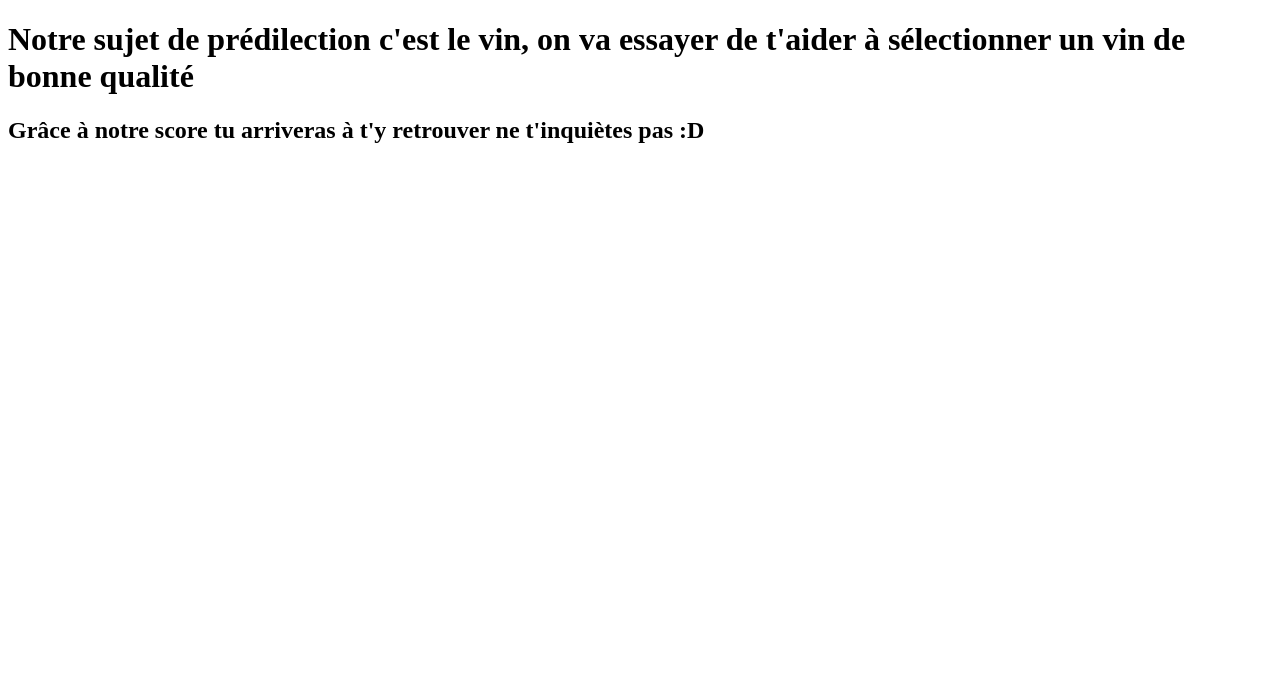
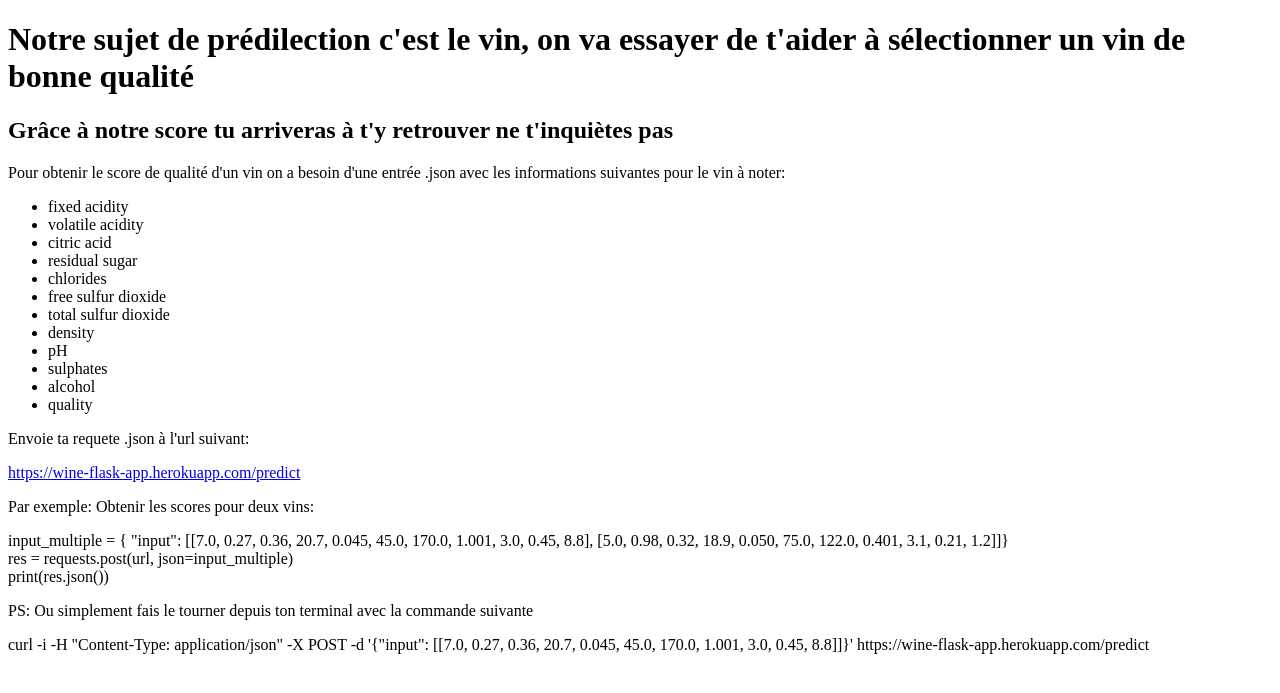
Before and after one commit to anatolereffet/wine-flask-app, a Flask app: page / in a window 1280 px wide. Shown: the top 693 px of the page. Run offline with Flask 2, Linux system fonts and the light colour scheme.

Commit message:
new template

```diff
--- a/templates/index.html
+++ b/templates/index.html
@@ -9,8 +9,37 @@
 <body>
     <div>
         <h1> Notre sujet de prédilection c'est le vin, on va essayer de t'aider à sélectionner un vin de bonne qualité  </h1>
-        <h2> Grâce à notre score tu arriveras à t'y retrouver ne t'inquiètes pas :D</h2>
-    </div>
-</body>
+        <h2> Grâce à notre score tu arriveras à t'y retrouver ne t'inquiètes pas</h2>
+        <p>Pour obtenir le score de qualité d'un vin on a besoin d'une entrée .json avec les informations suivantes pour le vin à noter:
+            <ul>
+              <li>fixed acidity</li>
+              <li> volatile acidity</li>
+              <li> citric acid</li>
+              <li>residual sugar</li>
+              <li> chlorides</li>
+                <li>  free sulfur dioxide</li>
+                  <li>  total sulfur dioxide</li>
+                    <li>  density</li>
+                      <li>  pH</li>
+                        <li>sulphates</li>
+                          <li>alcohol</li>
+                            <li>quality</li>
+            </ul>
 
-</html>
+          </p>
+          <p> Envoie ta requete .json à l'url suivant:</p>
+          <p><a href="https://wine-flask-app.herokuapp.com/predict">https://wine-flask-app.herokuapp.com/predict</a></p>
+          <p>Par exemple: Obtenir les scores pour deux vins:</p>
+          <div>input_multiple = {
+            "input": [[7.0, 0.27, 0.36, 20.7, 0.045, 45.0, 170.0, 1.001, 3.0, 0.45, 8.8],
+                      [5.0, 0.98, 0.32, 18.9, 0.050, 75.0, 122.0, 0.401, 3.1, 0.21, 1.2]]}</div>
+          <div>res = requests.post(url, json=input_multiple)</div>
+          <div>print(res.json())</div>
+
+          <p> PS: Ou simplement fais le tourner depuis ton terminal avec la commande suivante</p>
+          <p> curl -i -H "Content-Type: application/json" -X POST -d '{"input": [[7.0, 0.27, 0.36, 20.7, 0.045, 45.0, 170.0, 1.001, 3.0, 0.45, 8.8]]}' https://wine-flask-app.herokuapp.com/predict</p>
+
+        </div>
+      </body>
+
+      </html>
```
